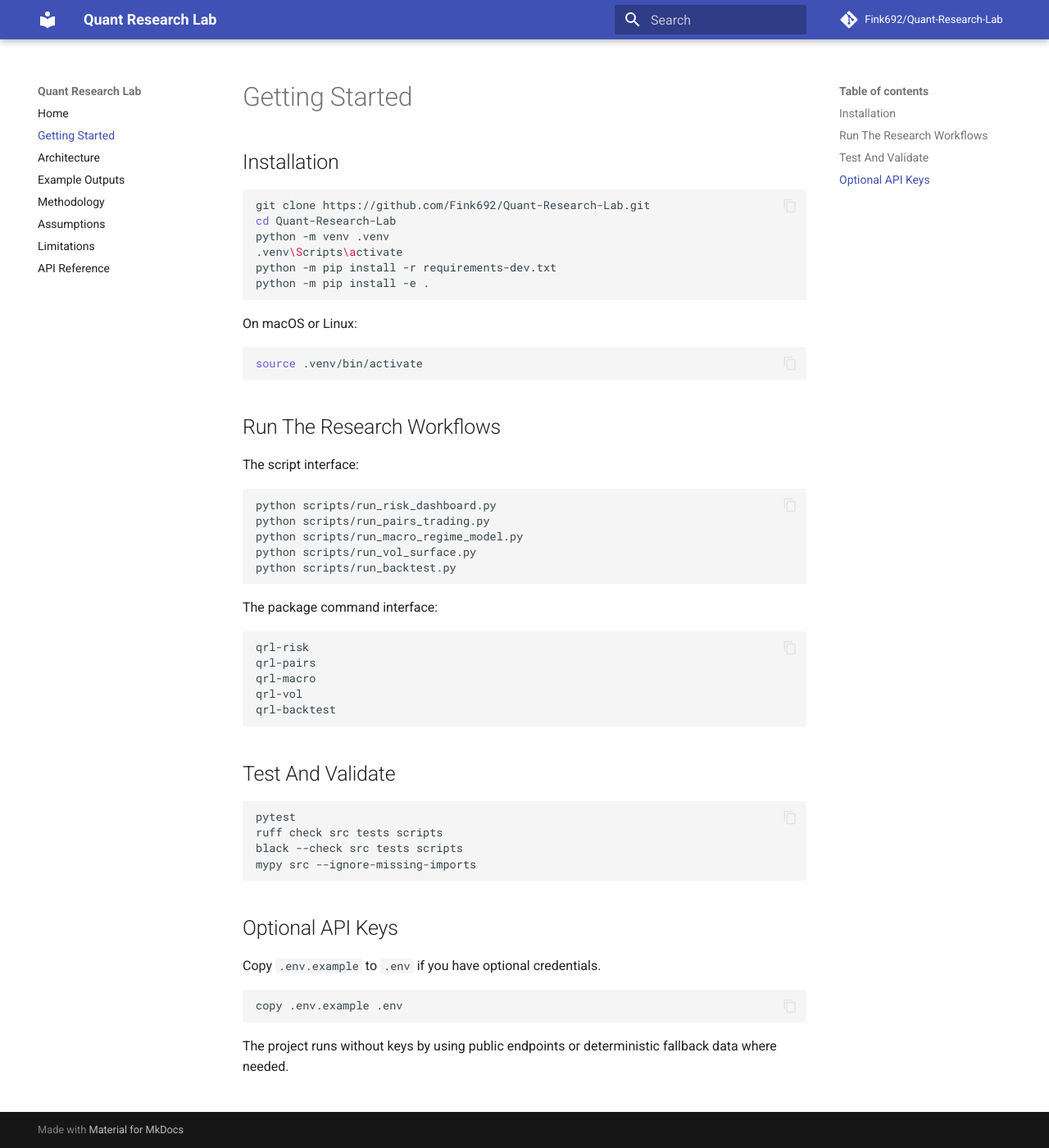
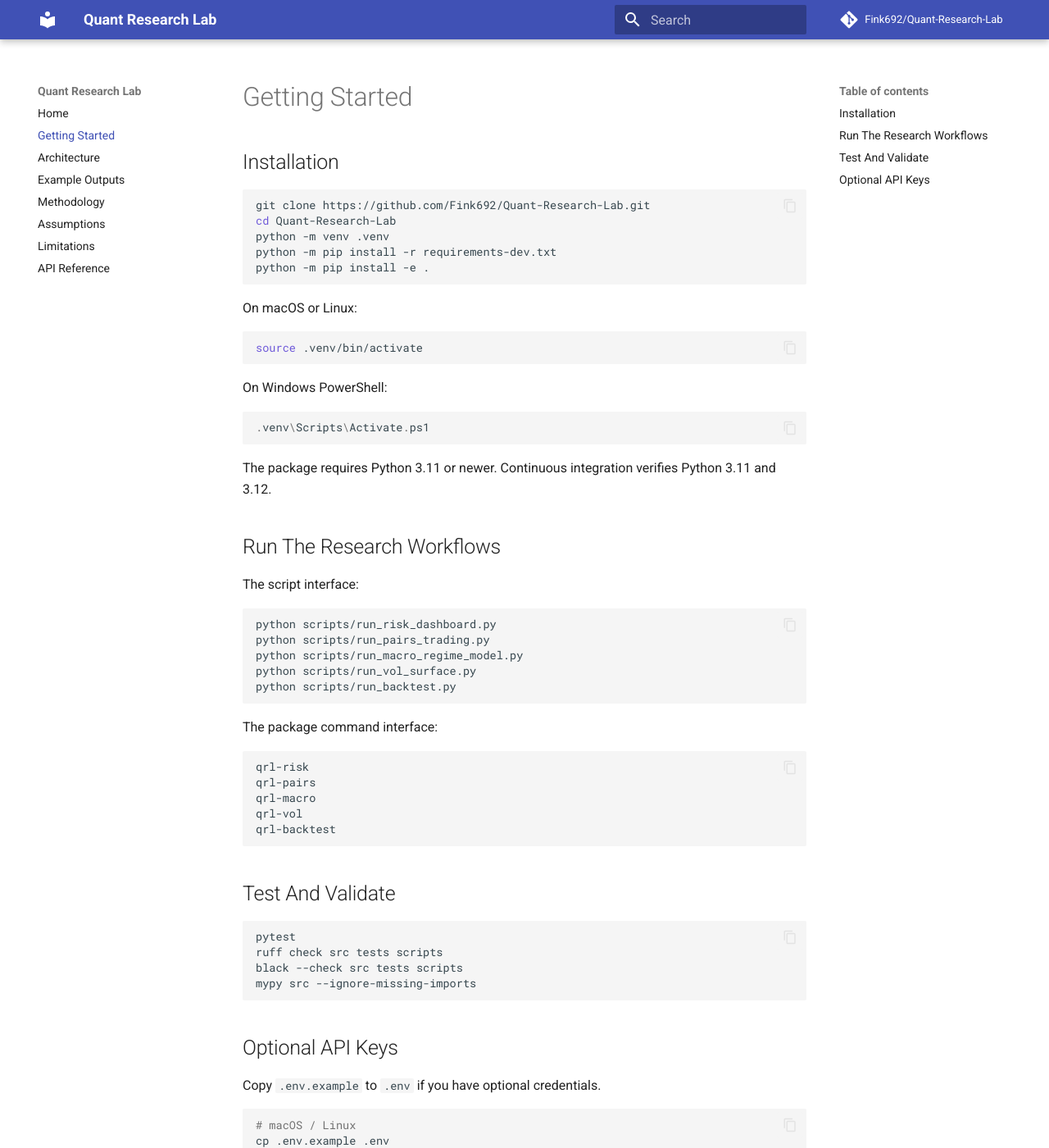
Before and after one commit to Fink692/Quant-Research-Lab, an MkDocs documentation site: the page built from docs/getting_started.md, in a window 1280 px wide and 1400 px high. Shown: the whole window at 82% size. Built offline with MkDocs 1.6.1 and Material for MkDocs 9.7.7, drawn with Linux system fonts in a browser that asks for light colours; comment, search, counter and statistics services are not loaded; some of the changed text lies outside the part shown.

Commit message:
Clarify supported Python setup (#7)
Document platform-specific setup commands and supported Python versions.

````diff
--- a/docs/getting_started.md
+++ b/docs/getting_started.md
@@ -16,6 +15,14 @@ On macOS or Linux:
 ```bash
 source .venv/bin/activate
 ```
+
+On Windows PowerShell:
+
+```powershell
+.venv\Scripts\Activate.ps1
+```
+
+The package requires Python 3.11 or newer. Continuous integration verifies Python 3.11 and 3.12.
 
 ## Run The Research Workflows
 
@@ -53,7 +60,14 @@ mypy src --ignore-missing-imports
 Copy `.env.example` to `.env` if you have optional credentials.
 
 ```bash
-copy .env.example .env
+# macOS / Linux
+cp .env.example .env
+```
+
+On Windows PowerShell:
+
+```powershell
+Copy-Item .env.example .env
 ```
 
 The project runs without keys by using public endpoints or deterministic fallback data where needed.
````
Also changed, not shown: other parts of docs/getting_started.md (+0 -1 lines), README.md (+22 -2 lines).
